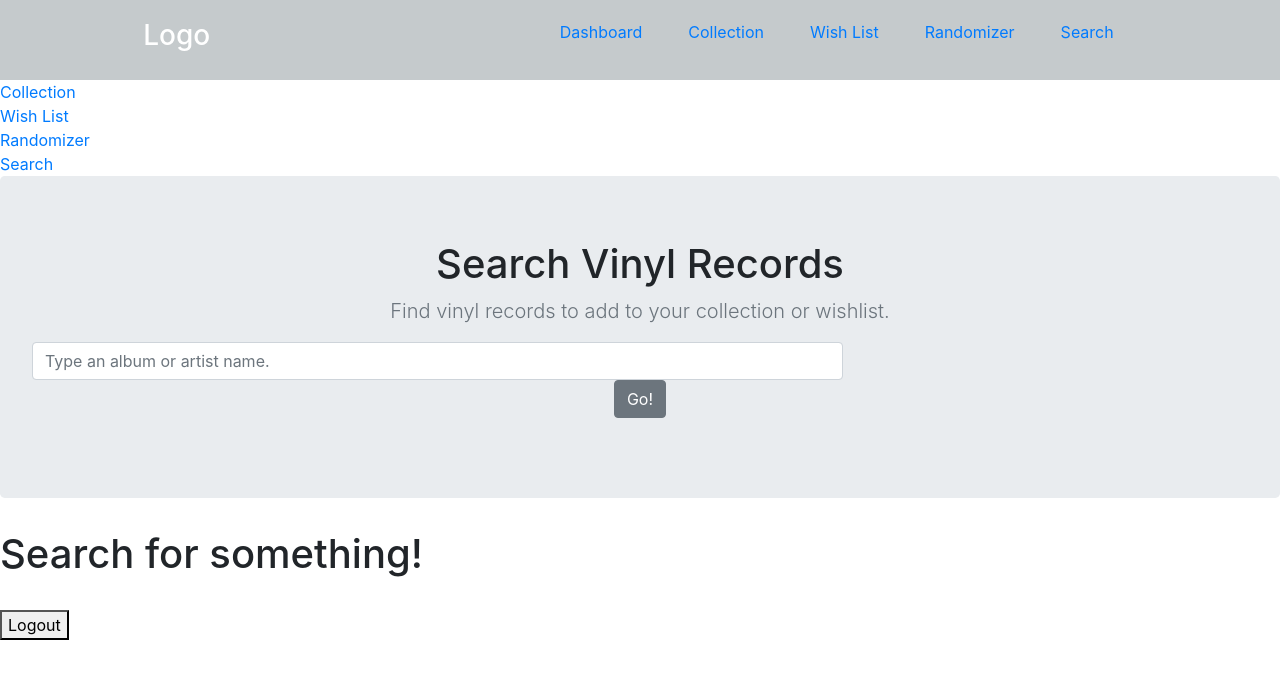
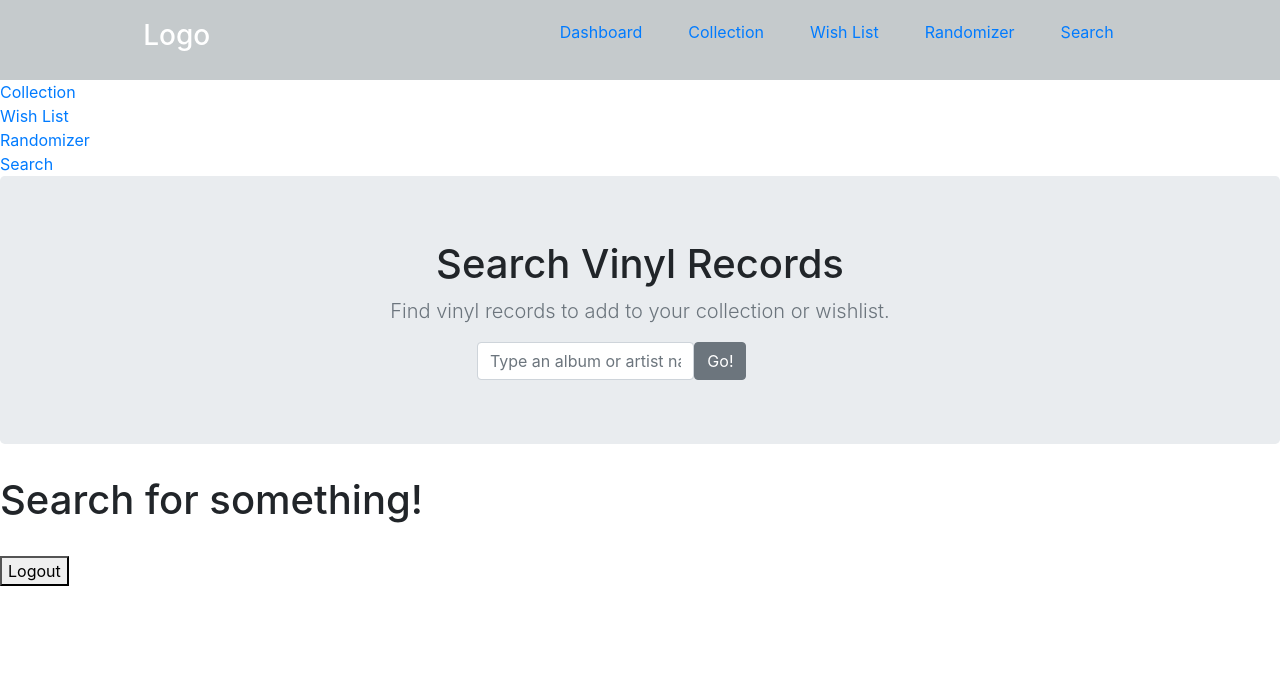
Before and after one commit to debersole81/audiophile, a React (Create React App) app: page /dashboard/search in a window 1280 px wide. Shown: the top 678 px of the page. Built offline with nearby package versions, Linux system fonts and the light colour scheme.

Commit message:
Updated CSS attributes on form component

```diff
--- a/src/components/Search.js
+++ b/src/components/Search.js
@@ -2,10 +2,9 @@ import React, { useState } from 'react';
 import callDiscogsAPI from '../CallDiscogsAPI'
 import SearchResults from './SearchResults';
 import 'bootstrap/dist/css/bootstrap.min.css';
-import Container from 'react-bootstrap/Container';
 import Form from 'react-bootstrap/Form';
 import Jumbotron from 'react-bootstrap/Jumbotron';
-import Button from 'react-bootstrap/Button';
+import Button from 'react-bootstrap/Button'
 
 
 
@@ -75,8 +74,8 @@ function Search () {
             <Jumbotron className='text-center'>
                 <h1>Search Vinyl Records</h1>
                 <p className='lead text-muted'>Find vinyl records to add to your collection or wishlist.</p>
-                    <Form>
-                        <Form.Group className='Form'>
+                    <Form className='form-inline justify-content-center'>
+                        <Form.Group>
                             <Form.Label srOnly>Search</Form.Label>
                             <Form.Control className='col-sm-8' type='text' name='search' placeholder='Type an album or artist name.' onChange={handleSearchChange}/>
                             <Button variant='secondary' type='submit' size='md' onClick={handleSubmit}>Go!</Button>
```
